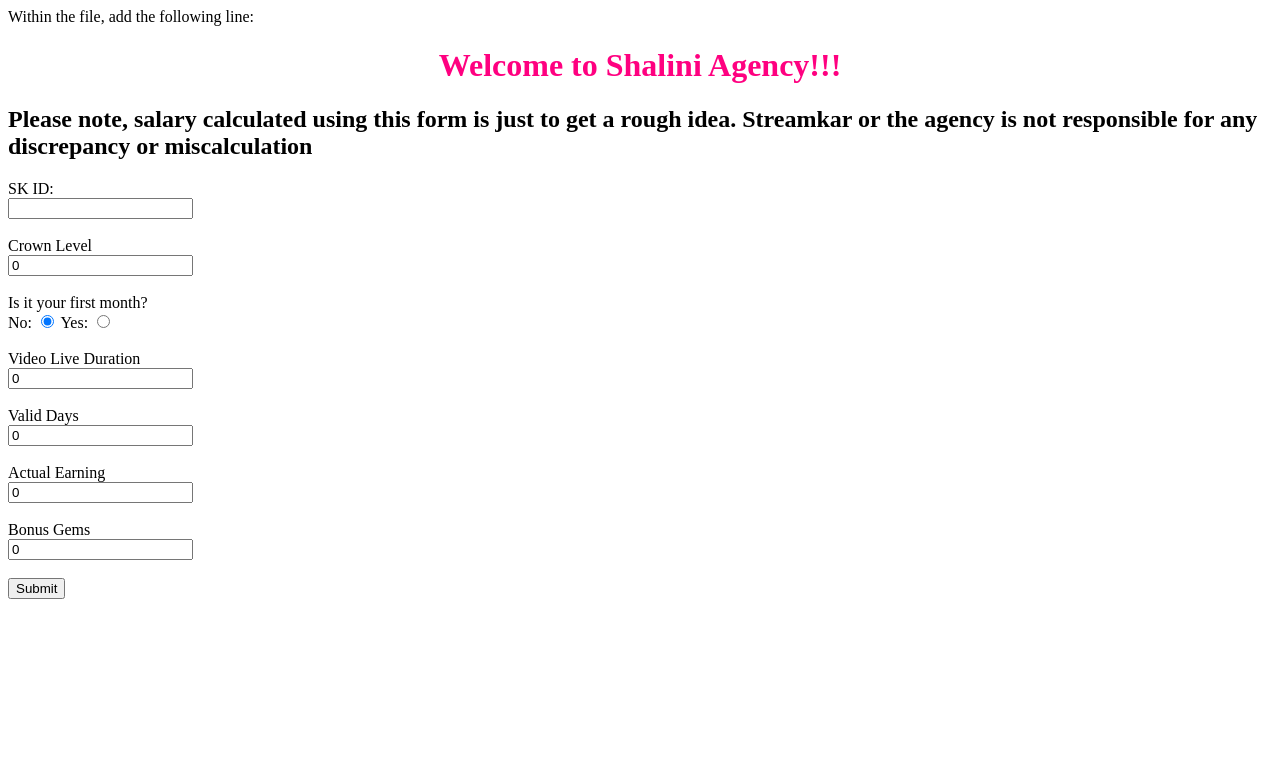
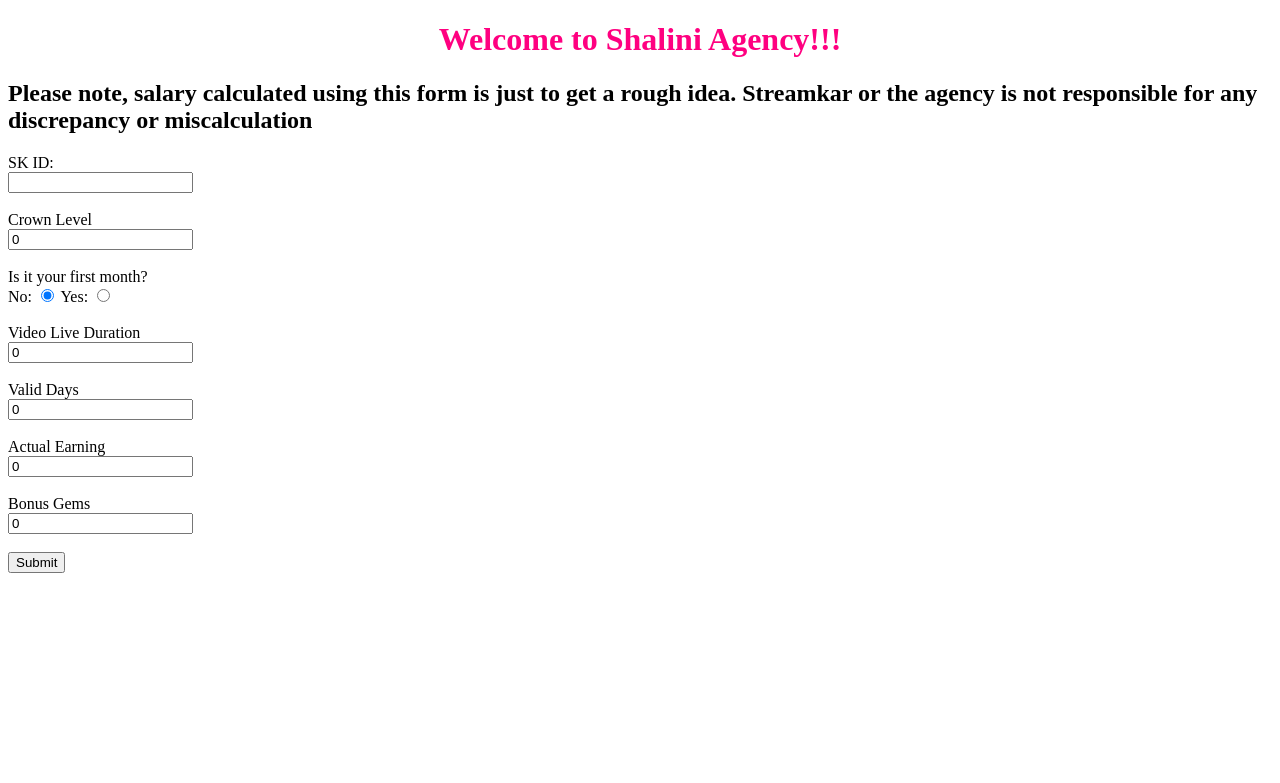
Before and after one commit to ramesh10757/skStaticForm, a PHP site: page / in a window 1280 px wide. Shown: the top 783 px of the page. Run offline with PHP 8.4, Linux system fonts and the light colour scheme.

Commit message:
removed unwanted typos

```diff
--- a/index.php
+++ b/index.php
@@ -1 +1 @@
-Within the file, add the following line: <?php include_once("index.html"); ?>
+<?php include_once("index.html"); ?>
```
